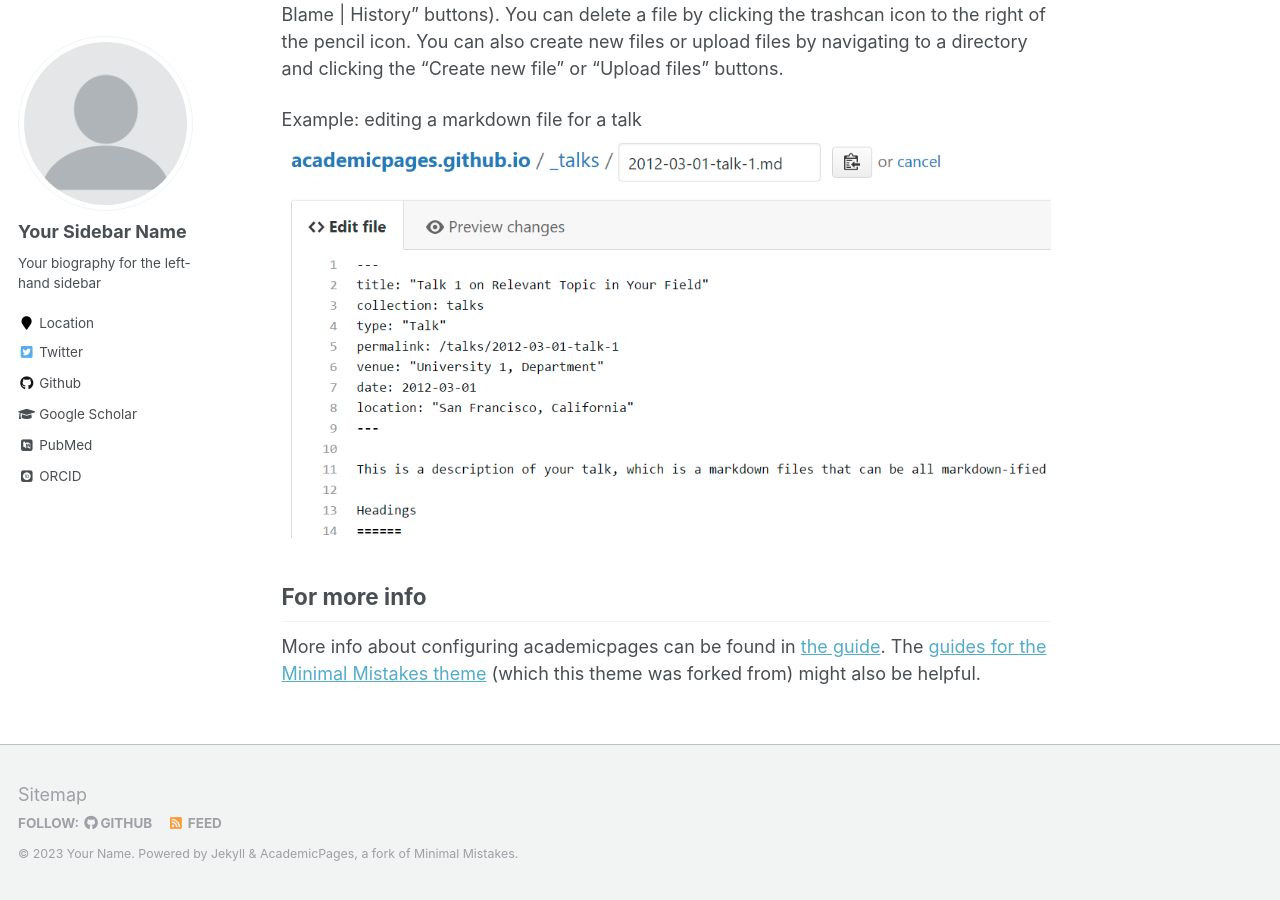
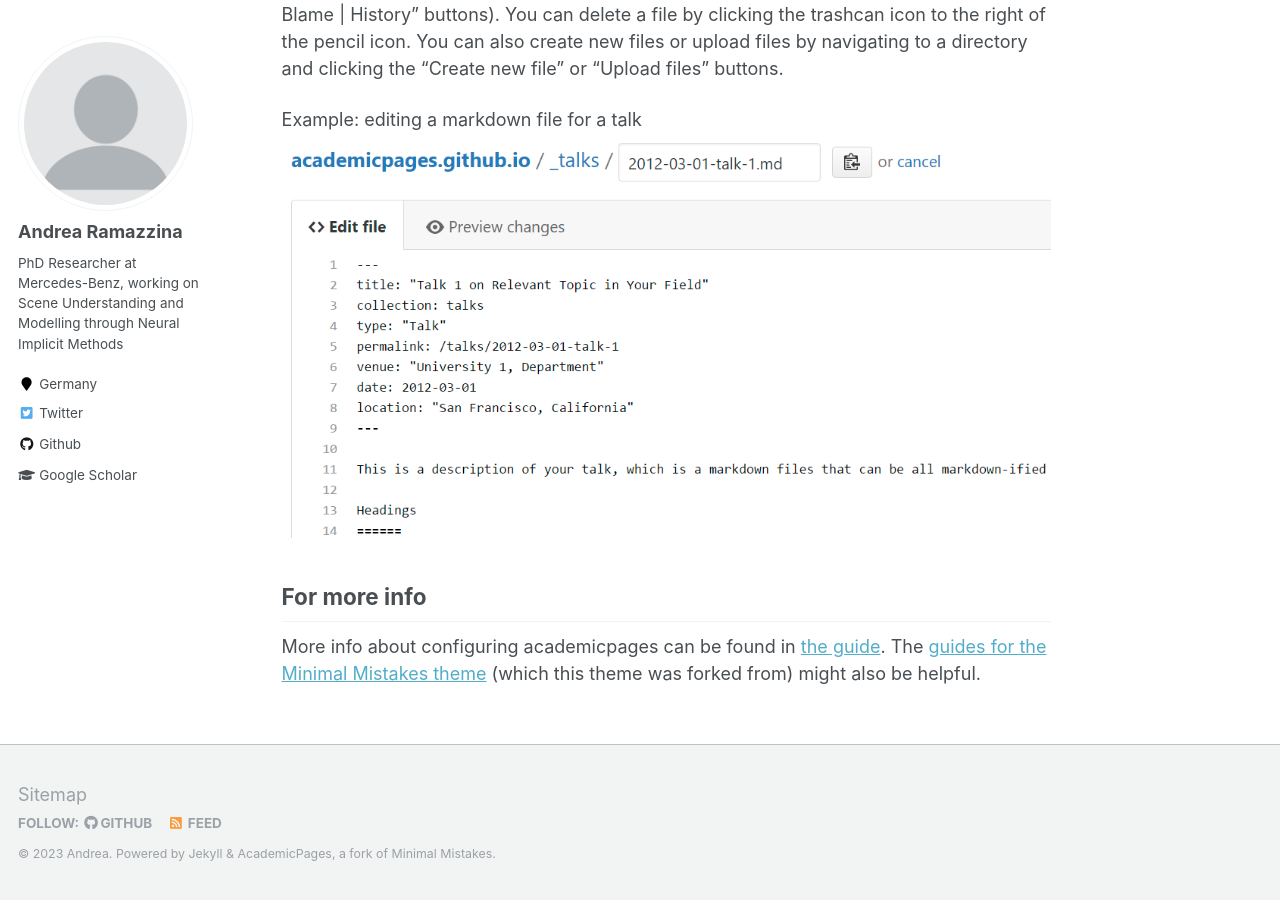
Before and after one commit to andrearama/IH, a Jekyll site: the page built from _pages/about.md, in a window 1280 px wide and 900 px high, scrolled down 2463 px. Built offline with Jekyll 4.4.1, drawn with Linux system fonts in a browser that asks for light colours; some web fonts are replaced; some of the changed text lies outside the part shown.

Commit message:
Update _config.yml

```diff
--- a/_config.yml
+++ b/_config.yml
@@ -7,13 +7,13 @@
 
 # Site Settings
 locale                   : "en-US"
-title                    : "Your Name / Site Title"
+title                    : "Andrea Ramazzina"
 title_separator          : "-"
-name                     : &name "Your Name"
-description              : &description "personal description"
-url                      : https://academicpages.github.io # the base hostname & protocol for your site e.g. "https://mmistakes.github.io"
+name                     : &name "Andrea"
+description              : &description "PhD research at Mercedes-Benz"
+url                      : https://andrearama.github.io # the base hostname & protocol for your site e.g. "https://mmistakes.github.io"
 baseurl                  : "" # the subpath of your site, e.g. "/blog"
-repository               : "academicpages/academicpages.github.io"
+repository               : "andrearama.github.io"
 teaser                   :  # filename of teaser fallback teaser image placed in /images/, .e.g. "500x300.png"
 breadcrumbs              : false # true, false (default)
 words_per_minute         : 160
@@ -80,13 +80,13 @@ analytics:
 
 # Site Author
 author:
-  name             : "Your Sidebar Name"
+  name             : "Andrea Ramazzina"
   avatar           : "profile.png"
-  bio              : "Your biography for the left-hand sidebar"
-  location         : "Location"
+  bio              : "PhD Researcher at Mercedes-Benz, working on Scene Understanding and Modelling through Neural Implicit Methods"
+  location         : "Germany"
   employer         :
-  pubmed           : "https://www.ncbi.nlm.nih.gov/pubmed/?term=john+snow"
-  googlescholar    : "http://yourfullgooglescholarurl.com"
+  pubmed           : #"https://www.ncbi.nlm.nih.gov/pubmed/?term=john+snow"
+  googlescholar    : "https://scholar.google.com/citations?user=dtLybe4AAAAJ&hl=en"
   email            :
   researchgate     :  # example: "https://www.researchgate.net/profile/yourprofile"
   uri              :
@@ -103,7 +103,7 @@ author:
   impactstory      : #"https://profiles.impactstory.org/u/xxxx-xxxx-xxxx-xxxx"
   lastfm           :
   linkedin         :
-  orcid            : "http://orcid.org/yourorcidurl"
+  orcid            : #"http://orcid.org/yourorcidurl"
   pinterest        :
   soundcloud       :
   stackoverflow    : # http://stackoverflow.com/users/123456/username
```
